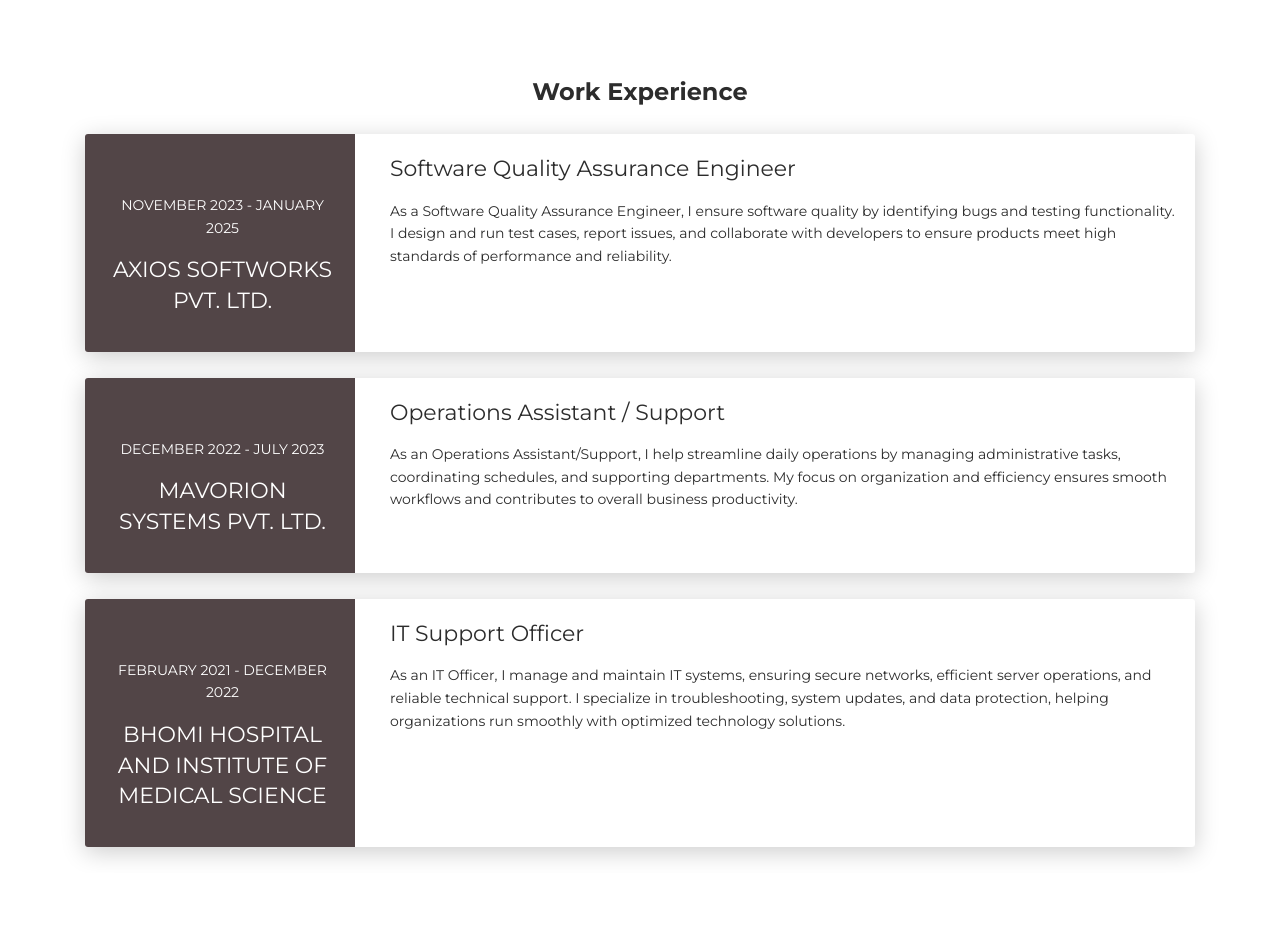
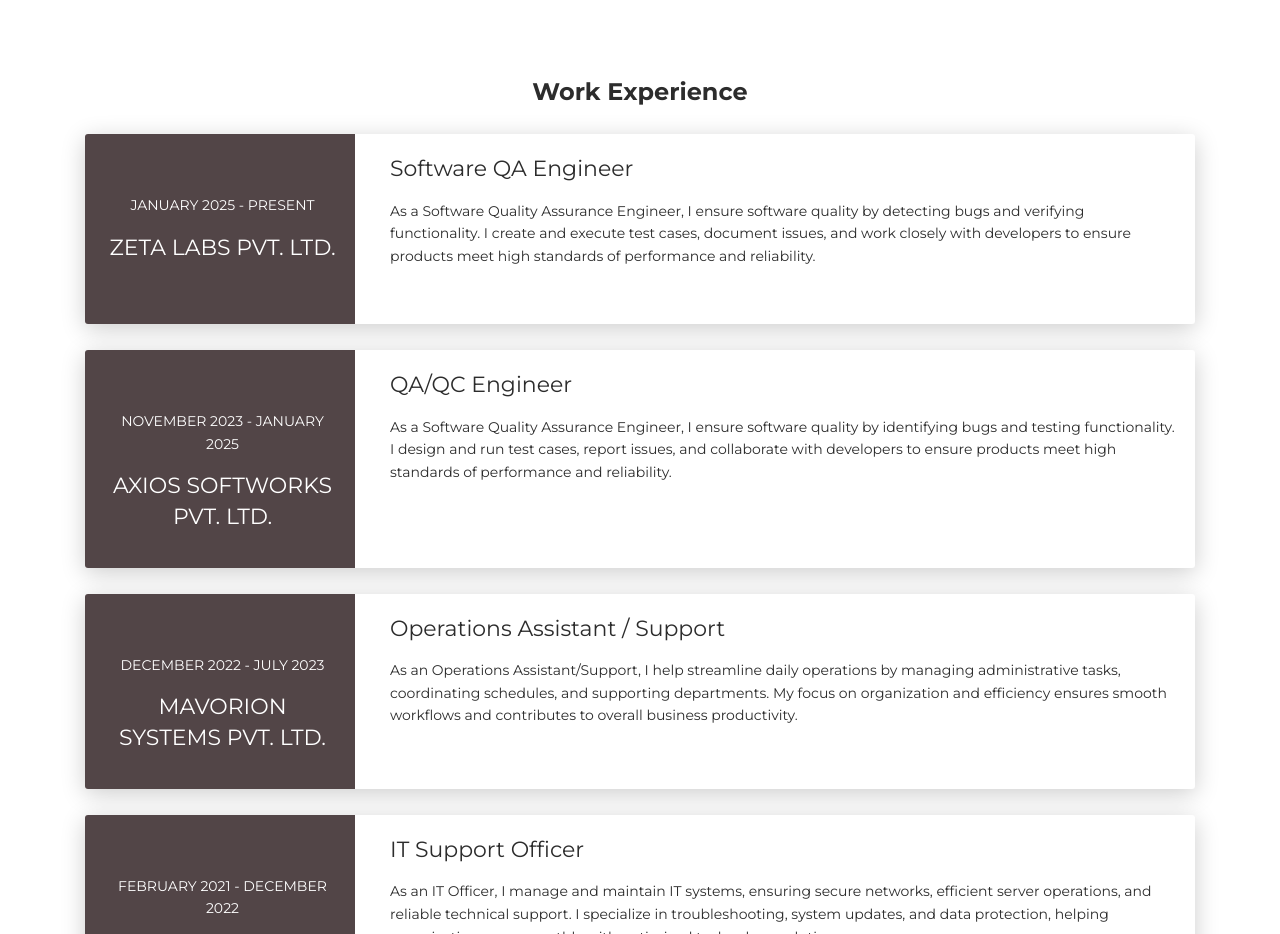
Before and after one commit to HaRdIk4451/portfolio, a plain HTML site: page index.html in a window 1280 px wide. Shown: the part 2060-2994 px from the top of the page. Drawn offline with Linux system fonts and the light colour scheme.

Commit message:
Work Experience Update

```diff
--- a/index.html
+++ b/index.html
@@ -259,6 +259,22 @@
 <div class="section" id="experience">
   <div class="container cc-experience">
     <div class="h4 text-center mb-4 title">Work Experience</div>
+	<div class="card">
+      <div class="row">
+        <div class="col-md-3 bg-primary" data-aos="fade-right" data-aos-offset="50" data-aos-duration="500">
+          <div class="card-body cc-experience-header">
+            <p>January 2025 - Present</p>
+            <div class="h5">Zeta Labs Pvt. Ltd.</div>
+          </div>
+        </div>
+        <div class="col-md-9" data-aos="fade-left" data-aos-offset="50" data-aos-duration="500">
+          <div class="card-body">
+            <div class="h5">Software QA Engineer</div>
+            <p>As a Software Quality Assurance Engineer, I ensure software quality by detecting bugs and verifying functionality. I create and execute test cases, document issues, and work closely with developers to ensure products meet high standards of performance and reliability.</p>
+          </div>
+        </div>
+      </div>
+    </div>
     <div class="card">
       <div class="row">
         <div class="col-md-3 bg-primary" data-aos="fade-right" data-aos-offset="50" data-aos-duration="500">
@@ -269,7 +285,7 @@
         </div>
         <div class="col-md-9" data-aos="fade-left" data-aos-offset="50" data-aos-duration="500">
           <div class="card-body">
-            <div class="h5">Software Quality Assurance Engineer</div>
+            <div class="h5">QA/QC Engineer</div>
             <p>As a Software Quality Assurance Engineer, I ensure software quality by identifying bugs and testing functionality. I design and run test cases, report issues, and collaborate with developers to ensure products meet high standards of performance and reliability.</p>
           </div>
         </div>
```
